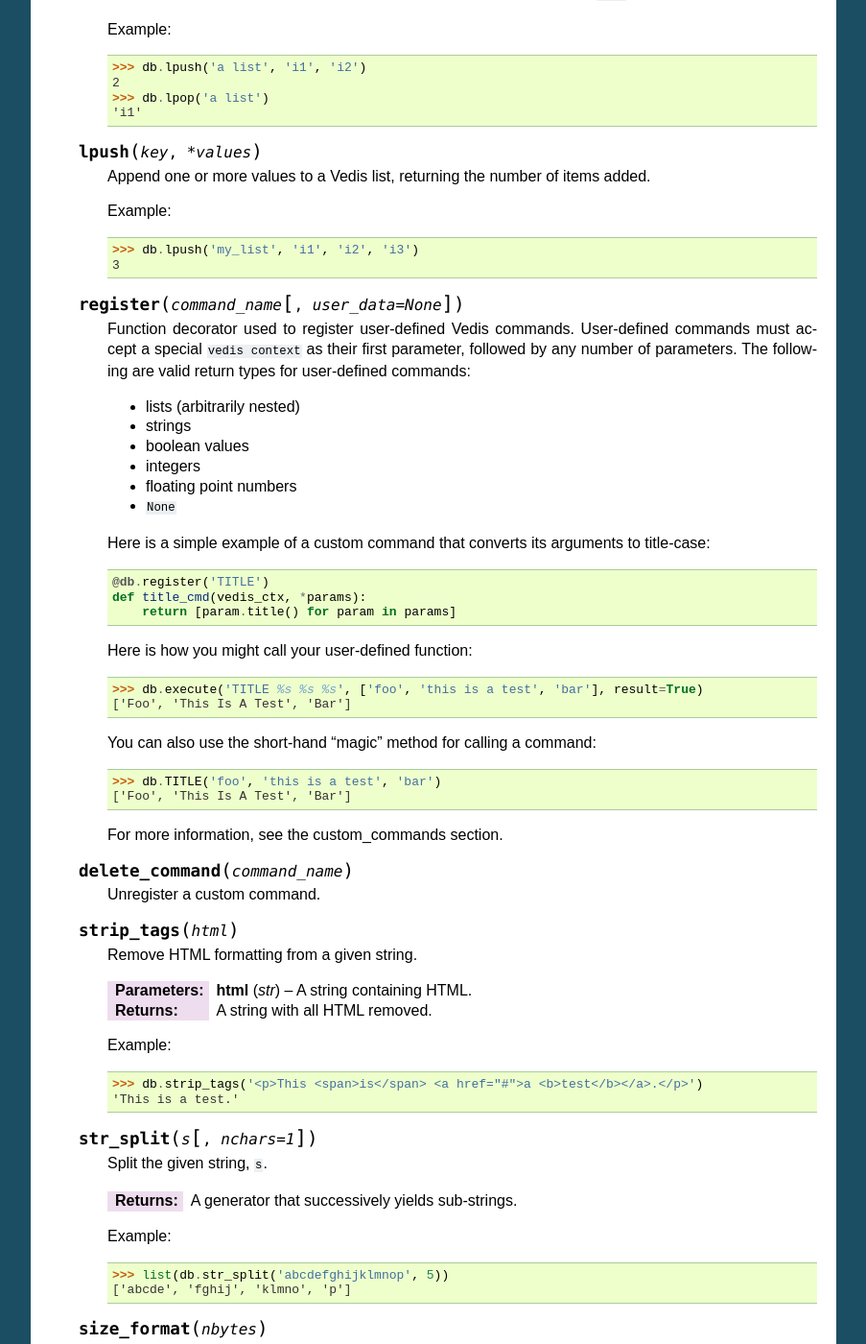
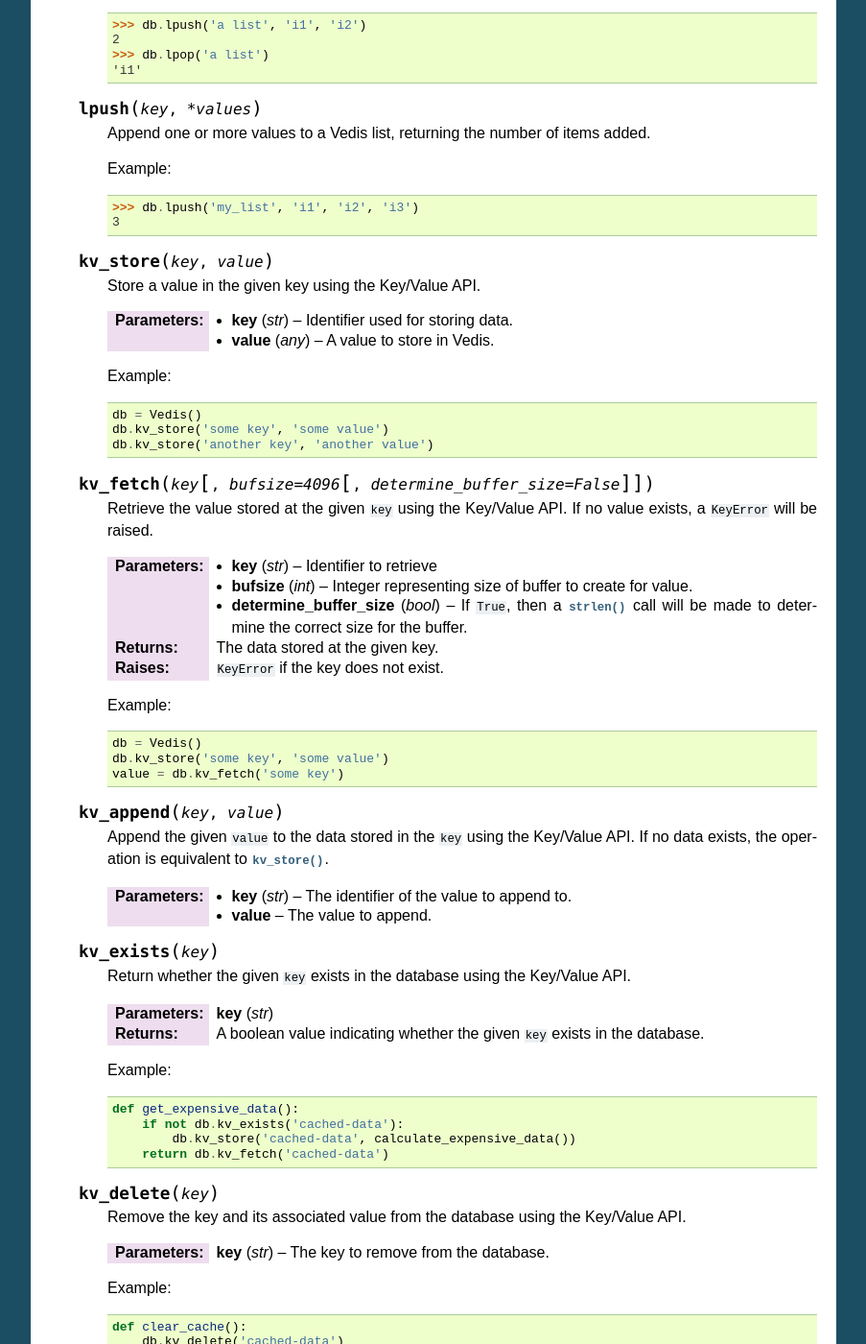
Before and after one commit to coleifer/vedis-python, a Sphinx documentation site: the page built from docs/api.rst, in a window 1280 px wide and 1400 px high, scrolled down 11056 px. Shown: the whole window at 96% size, without its empty margins (198-1101 px from the left). Built offline with Sphinx 7.4.7, drawn with Linux system fonts in a browser that asks for light colours; some of the changed text lies outside the part shown.

Commit message:
Separating out the key/value API code.

```diff
--- a/docs/api.rst
+++ b/docs/api.rst
@@ -77,23 +77,20 @@ API Documentation
 
             db['some key'] = 'some value'
 
-    .. py:method:: fetch(key[, bufsize=4096[, determine_buffer_size=False]])
+    .. py:method:: get(key)
 
-        Retrieve the value stored at the given ``key``. If no value exists, a ``KeyError`` will be raised.
+        Retrieve the value stored at the given ``key``. If no value exists, ``None`` will be returned.
 
         :param str key: Identifier to retrieve
-        :param int bufsize: Integer representing size of buffer to create for value.
-        :param bool determine_buffer_size: If ``True``, then a :py:meth:`~Vedis.strlen` call will be made to determine the correct size for the buffer.
-        :returns: The data stored at the given key.
-        :raises: ``KeyError`` if the key does not exist.
+        :returns: The data stored at the given key or ``None``.
 
         Example:
 
         .. code-block:: python
 
             db = Vedis()
-            db.store('some key', 'some value')
-            value = db.fetch('some key')
+            db.set('some key', 'some value')
+            value = db.get('some key')
 
         You can also use the dictionary-style ``[key]`` lookup to retrieve a value:
 
@@ -104,10 +101,12 @@ API Documentation
     .. py:method:: append(key, value)
 
         Append the given ``value`` to the data stored in the ``key``. If no data exists, the operation
-        is equivalent to :py:meth:`~Vedis.store`.
+        is equivalent to :py:meth:`~Vedis.set`.
 
         :param str key: The identifier of the value to append to.
         :param value: The value to append.
+        :returns: The length of the value after the new data is appended.
+        :rtype: int
 
     .. py:method:: exists(key)
 
@@ -122,8 +121,8 @@ API Documentation
 
             def get_expensive_data():
                 if not db.exists('cached-data'):
-                    db.store('cached-data', calculate_expensive_data())
-                return db.fetch('cached-data')
+                    db.set('cached-data', calculate_expensive_data())
+                return db.get('cached-data')
 
         You can also use the python ``in`` keyword to determine whether a key exists:
 
@@ -755,6 +754,76 @@ API Documentation
             >>> db.lpush('my_list', 'i1', 'i2', 'i3')
             3
 
+    .. py:method:: kv_store(key, value)
+
+        Store a value in the given key using the Key/Value API.
+
+        :param str key: Identifier used for storing data.
+        :param any value: A value to store in Vedis.
+
+        Example:
+
+        .. code-block:: python
+
+            db = Vedis()
+            db.kv_store('some key', 'some value')
+            db.kv_store('another key', 'another value')
+
+    .. py:method:: kv_fetch(key[, bufsize=4096[, determine_buffer_size=False]])
+
+        Retrieve the value stored at the given ``key`` using the Key/Value API. If no value exists, a ``KeyError`` will be raised.
+
+        :param str key: Identifier to retrieve
+        :param int bufsize: Integer representing size of buffer to create for value.
+        :param bool determine_buffer_size: If ``True``, then a :py:meth:`~Vedis.strlen` call will be made to determine the correct size for the buffer.
+        :returns: The data stored at the given key.
+        :raises: ``KeyError`` if the key does not exist.
+
+        Example:
+
+        .. code-block:: python
+
+            db = Vedis()
+            db.kv_store('some key', 'some value')
+            value = db.kv_fetch('some key')
+
+    .. py:method:: kv_append(key, value)
+
+        Append the given ``value`` to the data stored in the ``key`` using the Key/Value API. If no data exists, the operation
+        is equivalent to :py:meth:`~Vedis.kv_store`.
+
+        :param str key: The identifier of the value to append to.
+        :param value: The value to append.
+
+    .. py:method:: kv_exists(key)
+
+        Return whether the given ``key`` exists in the database using the Key/Value API.
+
+        :param str key:
+        :returns: A boolean value indicating whether the given ``key`` exists in the database.
+
+        Example:
+
+        .. code-block:: python
+
+            def get_expensive_data():
+                if not db.kv_exists('cached-data'):
+                    db.kv_store('cached-data', calculate_expensive_data())
+                return db.kv_fetch('cached-data')
+
+    .. py:method:: kv_delete(key)
+
+        Remove the key and its associated value from the database using the Key/Value API.
+
+        :param str key: The key to remove from the database.
+
+        Example:
+
+        .. code-block:: python
+
+            def clear_cache():
+                db.kv_delete('cached-data')
+
     .. py:method:: register(command_name[, user_data=None])
 
         Function decorator used to register user-defined Vedis commands.
```
Also changed, not shown: other parts of docs/api.rst (+3 -3 lines), 2 other files.
